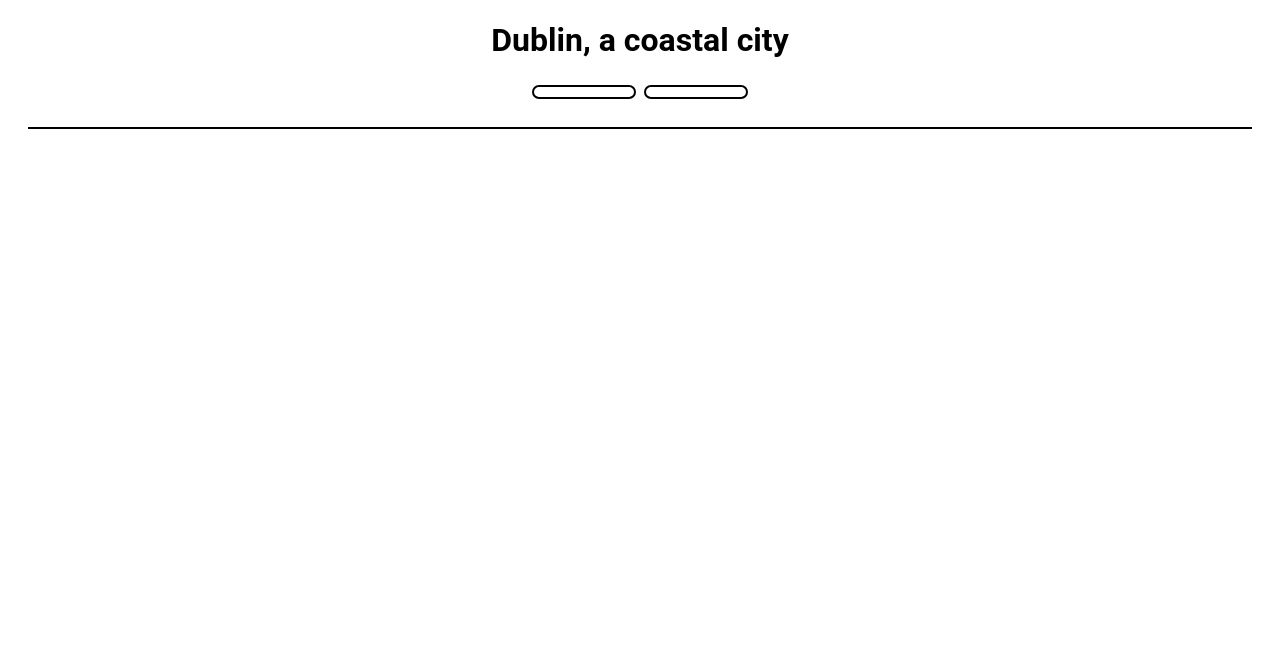
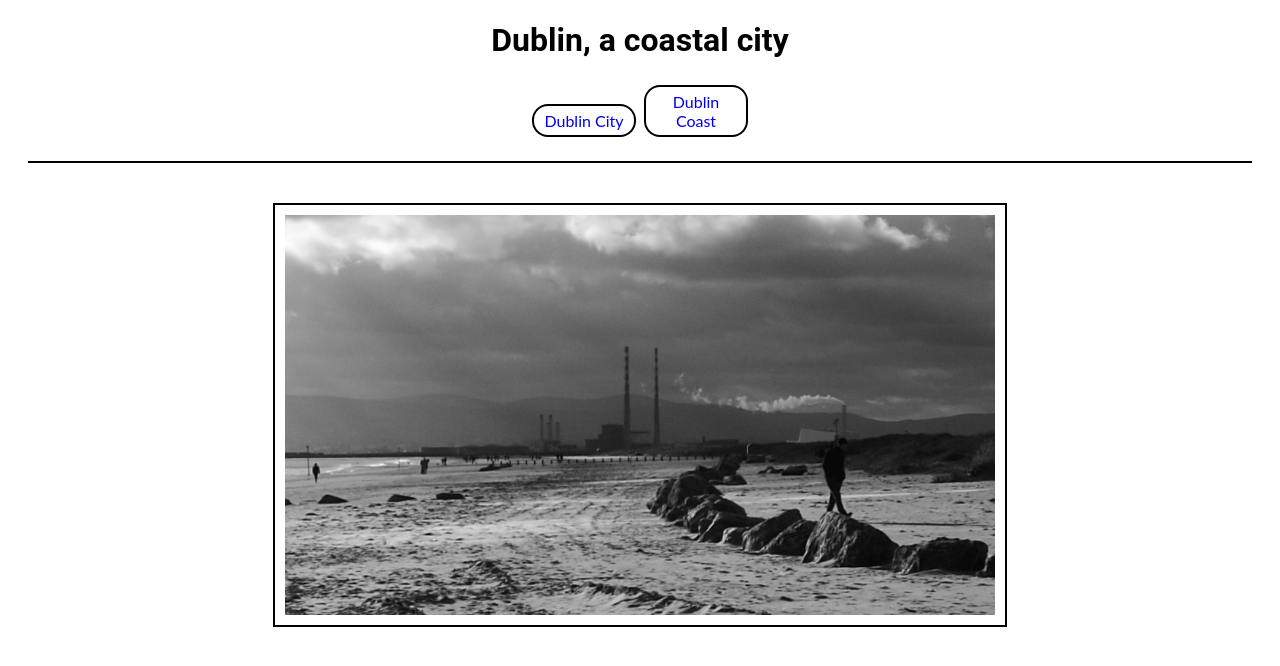
Before and after one commit to Hedgemonkey/test, a plain HTML site: page coast.html in a window 1280 px wide. Drawn offline with Linux system fonts and the light colour scheme.

Commit message:
feat:added image files and html code to display them

```diff
--- a/coast.html
+++ b/coast.html
@@ -10,10 +10,13 @@
     <h1>Dublin, a coastal city</h1>
     <nav>
         <ul>
-            <li><a href="index.html"></a></li>
+            <li><a href="index.html">Dublin City</a></li>
 
-            <li><a href="coast.html"></a></li>
+            <li><a href="coast.html">Dublin Coast</a></li>
         </ul>
     </nav>
+    <figure>
+        <img src="assets/images/beach.jpg" alt="image of Dublin Coast">
+    </figure>
 </body>
 </html>
```
Also changed, not shown: index.html (+5 -2 lines), assets/images/beach.jpg (added), assets/images/city.jpg (added).
